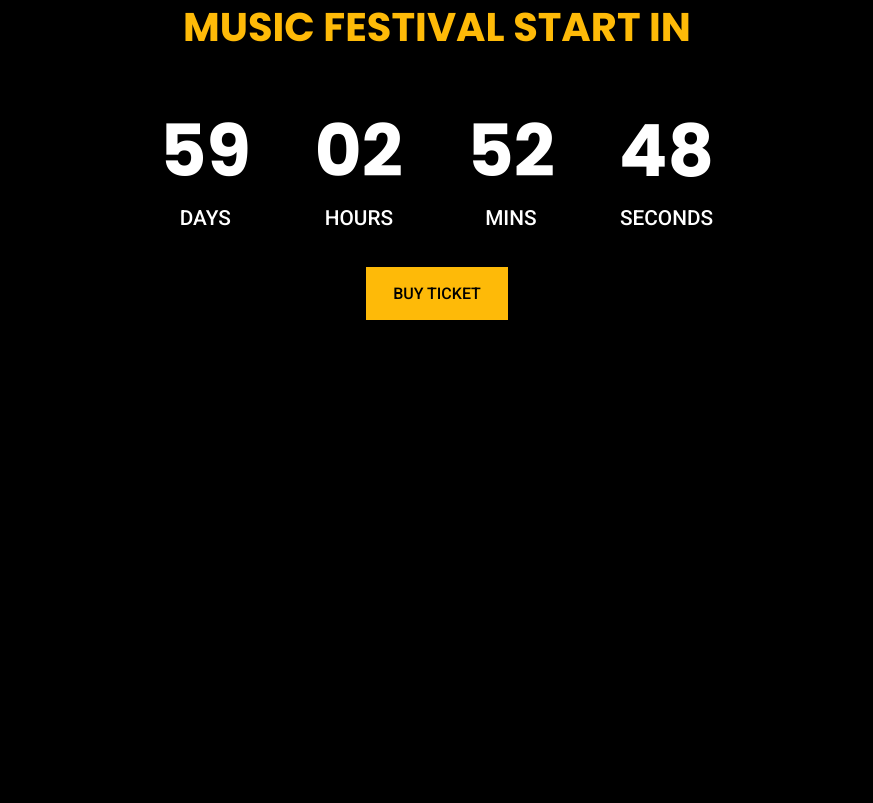
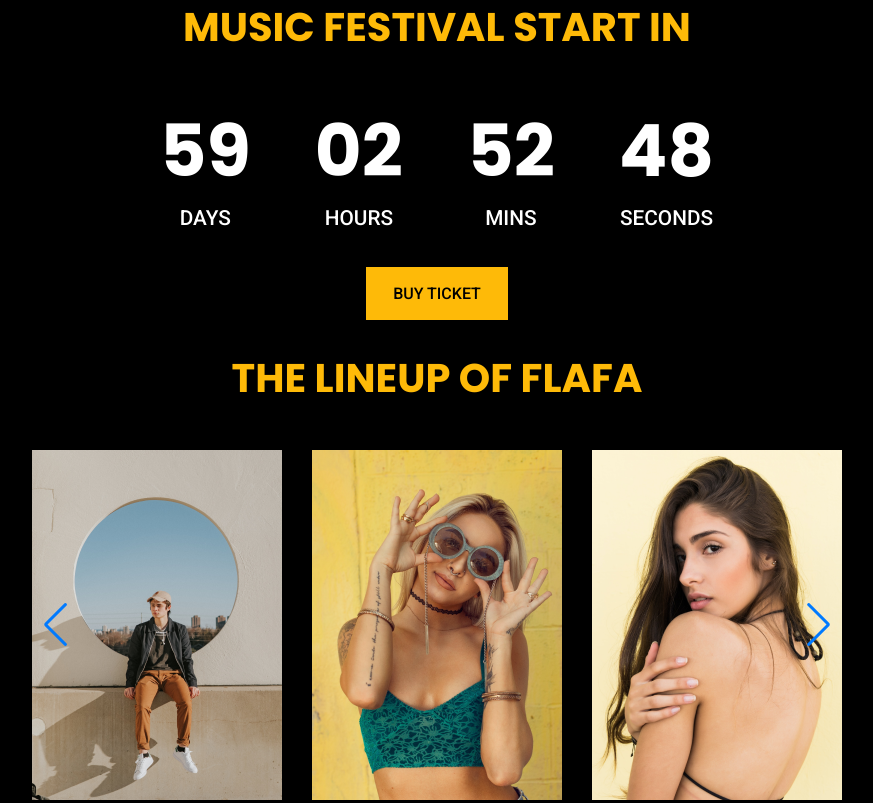
Before and after one commit to luizcipriano/Flava-event, a plain HTML site: page index.html in a window 1280 px wide. Shown: the part 1645-2448 px from the top of the page, without its empty margins (203-1076 px from the left). Drawn offline with nearby package versions, Linux system fonts and the light colour scheme.

Commit message:
swiper js added

```diff
--- a/index.html
+++ b/index.html
@@ -9,6 +9,7 @@
   <link rel="preconnect" href="https://fonts.googleapis.com">
   <link rel="preconnect" href="https://fonts.gstatic.com" crossorigin>
   <link href="https://fonts.googleapis.com/css2?family=Poppins:wght@300;400;700&family=Roboto:wght@500&display=swap" rel="stylesheet">
+  <link rel="stylesheet" href="https://unpkg.com/swiper@7/swiper-bundle.min.css" />
   <link href="https://cdn.jsdelivr.net/npm/bootstrap@5.1.3/dist/css/bootstrap.min.css" rel="stylesheet" integrity="sha384-1BmE4kWBq78iYhFldvKuhfTAU6auU8tT94WrHftjDbrCEXSU1oBoqyl2QvZ6jIW3" crossorigin="anonymous">
   <link rel="stylesheet" href="style.css">
 </head>
@@ -82,13 +83,34 @@
         <span class="font-roboto text-uppercase">seconds</span>
       </div>
     </div>
-    <div class="text-center">
+    <div class="text-center mb-5">
       <a href="#" class="btn-buy mt-5">BUY TICKET</a>
+    </div>
+
+    <div class="container mb-5">
+      <h1 class="text-center main-color mb-5 fw-bold">THE LINEUP OF FLAFA</h1>
+      <div class="swiper mySwiper">
+        <div class="swiper-wrapper">
+          <div class="swiper-slide"> <img src="./img/artista-1.png" alt="artista-1"></div>
+          <div class="swiper-slide"><img src="./img/artista-2.png" alt="artista-2"></div>
+          <div class="swiper-slide"><img src="./img/artista-3.png" alt="artista-3"></div>
+          <div class="swiper-slide">Slide 4</div>
+          <div class="swiper-slide">Slide 5</div>
+          <div class="swiper-slide">Slide 6</div>
+          <div class="swiper-slide">Slide 7</div>
+          <div class="swiper-slide">Slide 8</div>
+          <div class="swiper-slide">Slide 9</div>
+        </div>
+        <div class="swiper-button-next"></div>
+        <div class="swiper-button-prev"></div>
+        <div class="swiper-pagination"></div>
+      </div>
+
     </div>
   </div>
 
   </div>
-
+  <script src="https://unpkg.com/swiper@7/swiper-bundle.min.js"></script>
   <script src="https://cdn.jsdelivr.net/npm/bootstrap@5.1.3/dist/js/bootstrap.bundle.min.js" integrity="sha384-ka7Sk0Gln4gmtz2MlQnikT1wXgYsOg+OMhuP+IlRH9sENBO0LRn5q+8nbTov4+1p" crossorigin="anonymous"></script>
   <script src="https://cdnjs.cloudflare.com/ajax/libs/gsap/3.8.0/gsap.min.js" integrity="sha512-eP6ippJojIKXKO8EPLtsUMS+/sAGHGo1UN/38swqZa1ypfcD4I0V/ac5G3VzaHfDaklFmQLEs51lhkkVaqg60Q==" crossorigin="anonymous" referrerpolicy="no-referrer"></script>
   <script src="https://cdnjs.cloudflare.com/ajax/libs/gsap/3.8.0/ScrollTrigger.min.js" integrity="sha512-CPA5LMoJI/a5HkSIAKcBtFXe4gqGjPUL2ExF/3PmhrrHI17wod9xOqqF+0WZQRKIIq0KwF8oG5BaiWobtrke3A==" crossorigin="anonymous" referrerpolicy="no-referrer"></script>
--- a/script.js
+++ b/script.js
@@ -32,27 +32,22 @@ if (window.matchMedia("(max-width: 990px)").matches){
 
 
 
-// TIME TO START
+// TIMER
 const daysEl = document.getElementById('days')
 const hoursEl = document.getElementById('hours');
 const minsEl = document.getElementById('mins');
 const secondsEl = document.getElementById('seconds');
-
-
 
 const myBirth = '12 Jan 2022';
 
 function countdown(){
     const myBirthday = new Date(myBirth);
     const currentDate = new Date();
-
     const totalSeconds = (myBirthday - currentDate) / 1000;
-
     const days = Math.floor(totalSeconds / 3600 / 24)
     const hours = Math.floor(totalSeconds/ 3600) % 24;
     const mins = Math.floor(totalSeconds / 60) % 60;
     const seconds = Math.floor(totalSeconds) % 60;
-
     daysEl.innerHTML = days;
     hoursEl.innerHTML = formatTime(hours);
     minsEl.innerHTML = formatTime(mins);
@@ -65,15 +60,13 @@ function formatTime(time){
 
 // initial call
 countdown();
-
 setInterval(countdown, 1000)
 
 
+// NAV-BAR CHANGE COLOR
 const secondPage = document.querySelector('.second-page')
 const topSecondPage = secondPage.offsetTop;
 console.log(topSecondPage)
-
-// NAV-BAR CHANGE COLOR
 document.addEventListener("DOMContentLoaded", function(){
     window.addEventListener("scroll", function(){
         if (window.scrollY > topSecondPage + 300){
@@ -81,3 +74,43 @@ document.addEventListener("DOMContentLoaded", function(){
         }
     })
 })
+
+// SLIDER
+var swiper = new Swiper(".mySwiper", {
+    slidesPerView: 3,
+    spaceBetween: 30,
+    slidesPerGroup: 3,
+    loop: true,
+    loopFillGroupWithBlank: true,
+    breakpoints: {
+        320: {
+            slidesPerView: 1,
+            slidesPerGroup: 1,
+            centeredSlides: true,
+            centeredSlidesBounds: true,
+          },
+        480: {
+            slidesPerView: 1,
+            slidesPerGroup: 1,
+            centeredSlides: true,
+            centeredSlidesBounds: true,
+
+          },
+        640: {
+          slidesPerView: 1,
+          spaceBetween: 30,
+        },
+        768: {
+          slidesPerView: 3,
+          spaceBetween: 30,
+        },
+        1024: {
+          slidesPerView: 3,
+          spaceBetween: 30,
+        }
+      },
+    navigation: {
+      nextEl: ".swiper-button-next",
+      prevEl: ".swiper-button-prev"
+    },
+  });
--- a/style.css
+++ b/style.css
@@ -156,6 +156,37 @@ u {
     margin-top: 0;
   }
 }
+/* SLIDER  */
+.swiper {
+  max-width: 810px;
+  height: 350px;
+}
+.swiper-slide {
+  width: 250px !important;
+  text-align: center;
+  font-size: 18px;
+  background: #fff;
+  /* Center slide text vertically */
+  display: -webkit-box;
+  display: -ms-flexbox;
+  display: -webkit-flex;
+  display: flex;
+  -webkit-box-pack: center;
+  -ms-flex-pack: center;
+  -webkit-justify-content: center;
+  justify-content: center;
+  -webkit-box-align: center;
+  -ms-flex-align: center;
+  -webkit-align-items: center;
+  align-items: center;
+}
+
+.swiper-slide img {
+  display: block;
+  width: 100%;
+  height: 100%;
+  object-fit: cover;
+}
 @media (max-width: 990px) {
   .intro-text {
     width: 100%;
```
Also changed, not shown: img/artista-1.png (added), img/artista-2.png (added), img/artista-3.png (added), 1 other file.
